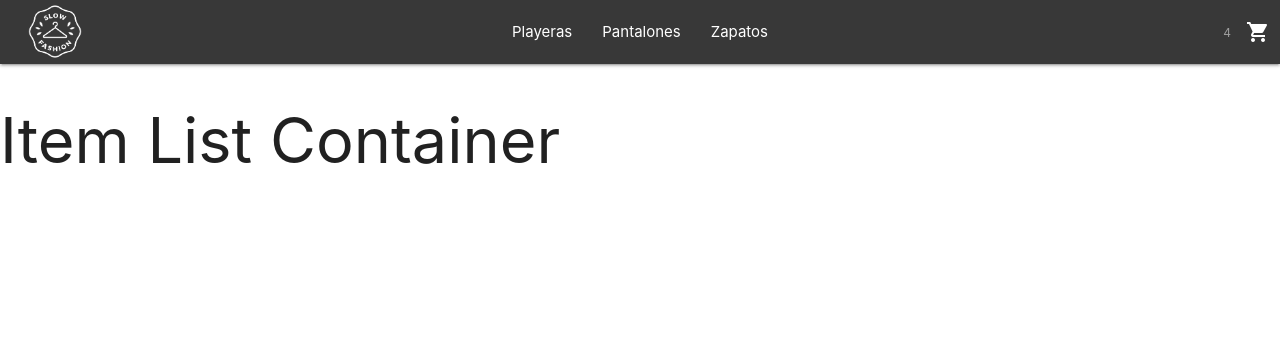
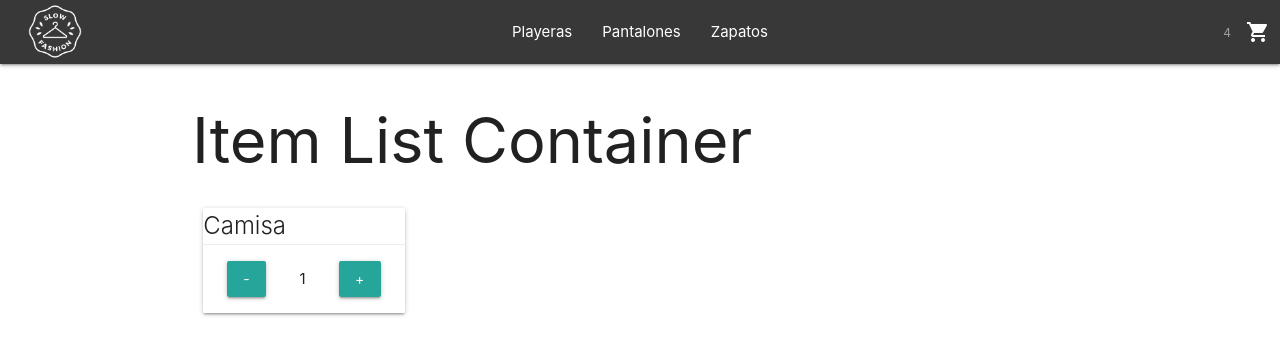
Before and after one commit to 1541R/simplenavbar, a React (Create React App) app: page / in a window 1280 px wide. Shown: the top 354 px of the page. Built offline with nearby package versions, Linux system fonts and the light colour scheme.

Commit message:
add itemcount

```diff
--- a/src/App.css
+++ b/src/App.css
@@ -17,3 +17,5 @@ nav.nav-center ul li a {
 }
 
 nav { background-color: #383838; }
+
+.card .card-action { display: flex; align-items: center; flex-wrap: nowrap; justify-content: space-between; }
--- /dev/null
+++ b/src/components/ItemCount.js
@@ -0,0 +1,31 @@
+import React, { useState } from 'react'
+
+export default function ItemCount({ stock, initial }) {
+    const [stateCounter, setstateCounter] = useState(initial);
+
+    return (
+        <>
+            <button
+                className="btn btn-outline-primary btn-sm mr-1"
+                onClick={() =>{
+                    stateCounter > initial &&
+                    setstateCounter(stateCounter - 1)
+                }}
+            >
+                -
+            </button>
+            <span>
+                {stateCounter}
+            </span>
+            <button
+                className="btn btn-outline-primary btn-sm mr-1"
+                onClick={() =>{
+                    stateCounter < stock &&
+                    setstateCounter(stateCounter + 1)
+                }}
+                >
+                +
+            </button>
+        </>
+    )
+}
--- a/src/components/ItemListContainer.js
+++ b/src/components/ItemListContainer.js
@@ -1,9 +1,20 @@
-import React from 'react'
+import ItemCount from './ItemCount';
 
 export default function ItemListContainer() {
+
     return (
-        <div>
+        <div className="row container">
             <h1>Item List Container</h1>
+
+            <div className="col s12 m3">
+                <div className="card">
+
+                    <span className="card-title">Camisa</span>
+                    <div className="card-action">
+                        <ItemCount stock={5} initial={1} />
+                    </div>
+                </div>
+            </div>
         </div>
     )
 }
```
